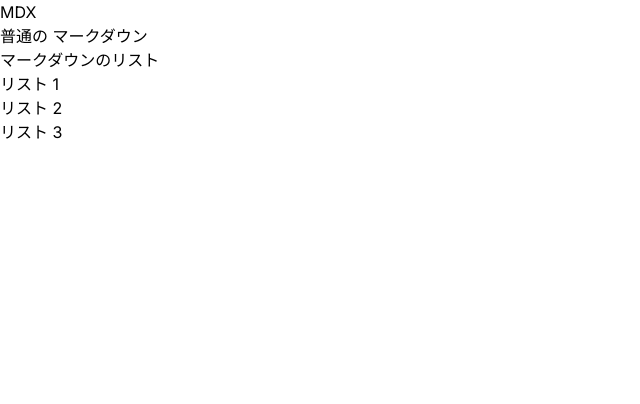
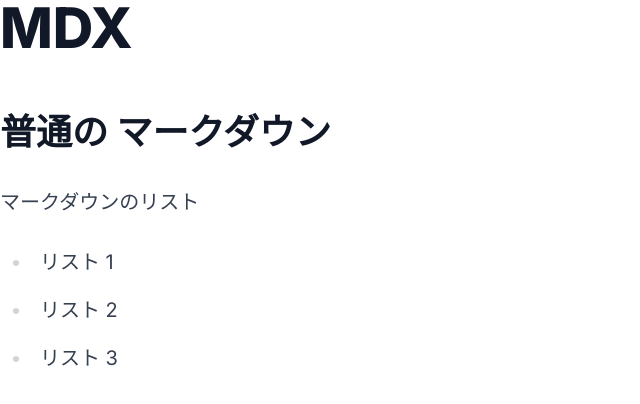
Before and after one commit to mai-007/next-AppRouter-mdxBlogTemplate, a Next.js app: page /contents/article01 in a window 1280 px wide. Shown: the top 404 px of the page, without its empty margins (0-640 px from the left). Built offline with nearby package versions, Linux system fonts and the light colour scheme.

Commit message:
add markdown styling

```diff
--- a/package.json
+++ b/package.json
@@ -18,6 +18,7 @@
     "react-dom": "^18"
   },
   "devDependencies": {
+    "@tailwindcss/typography": "^0.5.10",
     "@types/node": "^20",
     "@types/react": "^18",
     "@types/react-dom": "^18",
--- /dev/null
+++ b/src/app/contents/layout.tsx
@@ -0,0 +1,3 @@
+export default function Layout({ children }: { children: React.ReactNode }) {
+  return <article className="prose prose-xl">{children}</article>;
+}
--- a/tailwind.config.ts
+++ b/tailwind.config.ts
@@ -1,4 +1,4 @@
-import type { Config } from 'tailwindcss'
+import type { Config } from 'tailwindcss';
 
 const config: Config = {
   content: [
@@ -6,15 +6,6 @@
     './src/components/**/*.{js,ts,jsx,tsx,mdx}',
     './src/app/**/*.{js,ts,jsx,tsx,mdx}',
   ],
-  theme: {
-    extend: {
-      backgroundImage: {
-        'gradient-radial': 'radial-gradient(var(--tw-gradient-stops))',
-        'gradient-conic':
-          'conic-gradient(from 180deg at 50% 50%, var(--tw-gradient-stops))',
-      },
-    },
-  },
-  plugins: [],
-}
-export default config
+  plugins: [require('@tailwindcss/typography')],
+};
+export default config;
```
Also changed, not shown: 1 other file (tests, documents, lock files or other folders).
